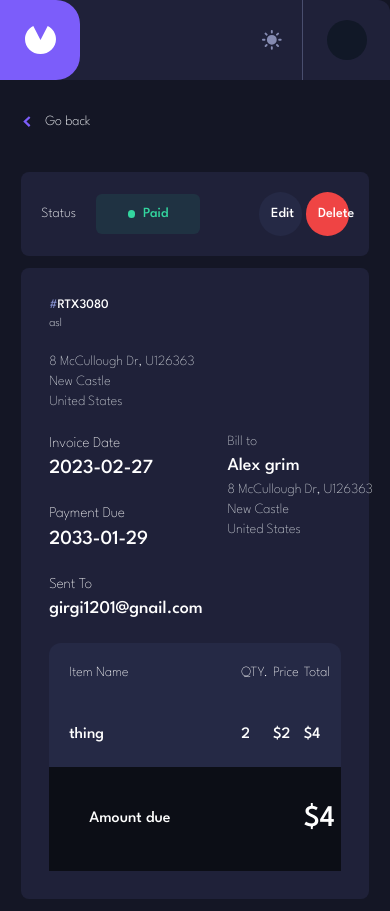
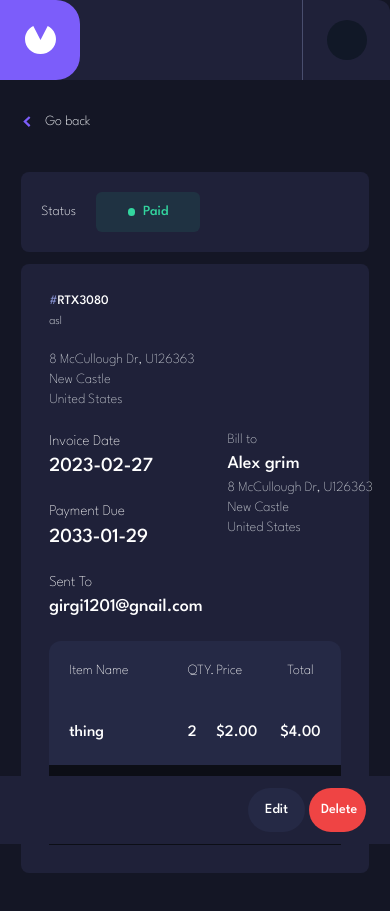
Before and after one commit to gio-palagashvili/invoice-app, a React (Vite) app in the folder frontend/: page /invoice/RTX3080 in a window 390 px wide. After the commit the page ends 885 px from the top, so only its background shows below. Built offline with nearby package versions, Linux system fonts and the light colour scheme.

Commit message:
responsivness update

```diff
--- a/frontend/src/App.jsx
+++ b/frontend/src/App.jsx
@@ -33,7 +33,9 @@ const App = () => {
       date: "2023-02-27",
       due: "2033-03-29",
       status: "pending",
-      itemList: [{ itemName: "lol", qty: 1, price: 2, itemTotalPrice: 2 }],
+      itemList: [
+        { itemName: "lol", qty: 1, price: 2, itemTotalPrice: 2.52111 },
+      ],
       total: 2,
     },
   ]);
--- a/frontend/src/components/invoice/AddInvoice.jsx
+++ b/frontend/src/components/invoice/AddInvoice.jsx
@@ -107,14 +107,14 @@ const AddInvoice = (props) => {
         invoice.due_date = due_date;
         invoice.itemList = items;
         invoice.total = total;
-
+        clearItems();
         setInvoices([...invoices, invoice1]);
         props.discard();
       } else setError("add atleast one item");
     } else setError(valid.error);
   };
 
-  const divs = [];
+  let divs = [];
   for (let i = 0; i < itemsA; i++) {
     divs.push(
       <ItemInputs
@@ -127,7 +127,10 @@ const AddInvoice = (props) => {
       />
     );
   }
-
+  const clearItems = () => {
+    divs = [];
+    setItemsA(0);
+  };
   return (
     <AnimatePresence>
       {props.item && (
--- a/frontend/src/components/invoice/Invoices.jsx
+++ b/frontend/src/components/invoice/Invoices.jsx
@@ -48,9 +48,9 @@ const Invoices = () => {
     md:w-[80%] lg:min-w-[800px]"
       >
         <div className="flex w-full">
-          <Header />
+          <Header count={invoices.length} />
           <div className="rigth ucapitalize ml-auto flex justify-center place-items-center gap-10">
-            <div className="flex relative">
+            <div className="flex relative ml-auto">
               <FilterButton clicked={handleClick} />
             </div>
             <PlusButton clicked={() => setInvoiceOpen(true)} />
--- a/frontend/src/components/invoice/bits/Header.jsx
+++ b/frontend/src/components/invoice/bits/Header.jsx
@@ -3,9 +3,9 @@ import React from "react";
 const Header = (props) => {
   return (
     <div className="left">
-      <h1 className="text-5xl font-500">Invoices</h1>
+      <h1 className="md:text-5xl font-500 text-2xl">Invoices</h1>
       <p className="text-sm text-gray-300 font-[200]">
-        There are 6 total invoices
+        There are {props.count} total invoices
       </p>
     </div>
   );
--- a/frontend/src/components/invoice/bits/InvoiceDetail.jsx
+++ b/frontend/src/components/invoice/bits/InvoiceDetail.jsx
@@ -30,7 +30,7 @@ const InvoiceDetail = (props) => {
       animate={{ opacity: 1 }}
       transition={{ duration: 0.9 }}
     >
-      <div className="p-3 flex w-full place-items-center justify-center md:place-items-baseline md:mt-16 mt-20">
+      <div className="p-3 flex w-full place-items-center justify-center md:place-items-baseline md:mt-16 mt-20 flex-col sm:flex-row">
         <div className="w-[95%] mt-5 flex flex-col gap-10 md:w-[40rem]">
           <Link to={"../"}>
             <h1 className="text-sm font-[200] flex gap-3 hover:underline cursor-pointer text-gray-200">
@@ -44,16 +44,18 @@ const InvoiceDetail = (props) => {
                 <h1 className="text-sm font-[200] text-gray-200">Status</h1>
                 <StatusButton status={curr.status} />
               </div>
-              <DuoButtons
-                status={curr.status}
-                paid={() => setInvoiceStatus(curr.id, "paid")}
-                remove={() => removeInvoice(curr.id)}
-              />
+              <div className="w-full hidden sm:block">
+                <DuoButtons
+                  status={curr.status}
+                  paid={() => setInvoiceStatus(curr.id, "paid")}
+                  remove={() => removeInvoice(curr.id)}
+                />
+              </div>
             </div>
             <div className="bg-[#1F2139] p-7 flex rounded-lg flex-col gap-5">
               <div className="addresss flex flex-col gap-5 md:flex-row">
                 <div>
-                  <h1 className="text-[13px] md:text-lg">
+                  <h1 className="text-[13px] md:text-lg mb-[2px]">
                     <span className="text-[#7E88C3]">#</span>
                     {curr.id}
                   </h1>
@@ -107,6 +109,18 @@ const InvoiceDetail = (props) => {
           </div>
         </div>
       </div>
+      <div
+        className="bg-[#1F2139] flex justify-end
+        h-15 p-3 w-full fixed bottom-0 sm:hidden"
+      >
+        <div className="w-1/2 pr-3">
+          <DuoButtons
+            status={curr.status}
+            paid={() => setInvoiceStatus(curr.id, "paid")}
+            remove={() => removeInvoice(curr.id)}
+          />
+        </div>
+      </div>
     </motion.div>
   );
 };
--- a/frontend/src/components/invoice/bits/Table.jsx
+++ b/frontend/src/components/invoice/bits/Table.jsx
@@ -8,7 +8,7 @@ const Table = (props) => {
           <th className="p-5 font-[100]">Item Name</th>
           <th className="font-[100]">QTY.</th>
           <th className="font-[100]">Price</th>
-          <th className="font-[100]">Total</th>
+          <th className="font-[100] text-center">Total</th>
         </tr>
       </thead>
       <tbody>
@@ -17,21 +17,23 @@ const Table = (props) => {
             <tr key={index}>
               <td className="p-5">{item.itemName}</td>
               <td>{item.qty}</td>
-              <td>${item.price}</td>
-              <td>${item.itemTotalPrice}</td>
+              <td>${item.price?.toFixed(2)}</td>
+              <td className="text-center">
+                ${item.itemTotalPrice?.toFixed(2)}
+              </td>
             </tr>
           );
         })}
       </tbody>
-      <tfoot className="bg-[#0C0E16] h-20 ">
+      <tfoot className="bg-[#0C0E16] h-20">
         <tr>
-          <td className="p-10">
-            <h1>Amount due</h1>
+          <td className="p-5">
+            <h1>Amount due :</h1>
           </td>
           <td></td>
           <td></td>
           <td>
-            <h1 className="text-3xl">${props.total}</h1>
+            <h1 className="text-3xl text-center">${props.total?.toFixed(2)}</h1>
           </td>
         </tr>
       </tfoot>
--- a/frontend/src/components/invoice/bits/buttons/DuoButtons.jsx
+++ b/frontend/src/components/invoice/bits/buttons/DuoButtons.jsx
@@ -10,7 +10,7 @@ const DuoButtons = (props) => {
 
   return (
     <div className="flex place-items-center w-full gap-1 sm:w-1/2 ml-auto">
-      <button className="ml-auto p-3 bg-[#252945] text-sm rounded-full w-1/3 hover:bg-[#151728] duration-200">
+      <button className="ml-auto p-3 bg-[#252945] text-sm rounded-full w-1/3 hover:bg-[#151728] duration-200 ">
         Edit
       </button>
       <button
@@ -21,7 +21,7 @@ const DuoButtons = (props) => {
       </button>
       {props.status != "paid" ? (
         <button
-          className="p-2 bg-[#7C5DFA] text-[10px] sm:text-xs rounded-full md:w-[120px] capitalize
+          className="p-3 bg-[#7C5DFA] md:text-[10px] sm:text-xs rounded-full md:w-[120px] capitalize
           duration-200 hover:bg-[#694dd8] w-1/2 sm:p-4"
           onClick={props.paid}
         >
--- a/frontend/src/components/invoice/bits/buttons/FilterButton.jsx
+++ b/frontend/src/components/invoice/bits/buttons/FilterButton.jsx
@@ -24,10 +24,9 @@ const FilterButton = (props) => {
   return (
     <div ref={ref}>
       <h6
-        className="text-sm flex gap-4 justify-center place-items-center cursor-pointer"
+        className="text-sm flex gap-4 justify-center place-items-center cursor-pointer before:content-['filter'] md:before:content-['filter_by_status']"
         onClick={() => setDd((current) => !current)}
       >
-        filter by status
         <motion.div
           animate={{
             rotate: isOpenDd ? 0 : 180,
--- a/frontend/src/components/invoice/bits/buttons/PlusButton.jsx
+++ b/frontend/src/components/invoice/bits/buttons/PlusButton.jsx
@@ -3,14 +3,16 @@ import React from "react";
 const PlusButton = (props) => {
   return (
     <button
-      className="flex gap-1 bg-[#7C5DFA] justify-center place-items-center rounded-full
+      className="flex gap-1 bg-[#7C5DFA] place-items-center rounded-full
      capitalize h-[45px] p-3 hover:bg-[#684ed2] duration-[400ms] ease-in-out"
       onClick={props.clicked}
     >
       <span className="dot flex justify-center place-items-center bg-white scale-75">
         <p className="text-[#7C5DFA] text-3xl mt-[4px]">+</p>
       </span>
-      <p className="text-sm">New invoice</p>
+      <p className="text-sm relative content-none md:after:content-['_invoice']">
+        New
+      </p>
     </button>
   );
 };
--- a/frontend/src/components/nav/Nav.jsx
+++ b/frontend/src/components/nav/Nav.jsx
@@ -1,6 +1,5 @@
 import React from "react";
 import logo from "../../assets/logo.svg";
-import sun from "../../assets/icon-sun.svg";
 
 const Nav = (props) => {
   return (
@@ -9,7 +8,6 @@ const Nav = (props) => {
         <img src={logo} alt="" className="w-[31px] h-[28px] self-center" />
       </div>
       <div className="flex place-content-center ml-auto gap-5 lg:mt-auto lg:flex-col lg:ml-[0] lg-h-[10rem] h-min-[1200px]">
-        <img src={sun} alt="" className="self-center" />
         <div
           className="border-l-[0.5px] border-[#494E6E] flex place-items-center w-[5.5rem] justify-center lg:border-t-[0.5px]
         lg:w-full h-20
--- a/frontend/src/index.css
+++ b/frontend/src/index.css
@@ -18,6 +18,10 @@ input {
 select {
   /* appearance: none; */
   outline: none;
+}
+
+.shown {
+  display: unset;
 }
 
 .logo img::after {
```
